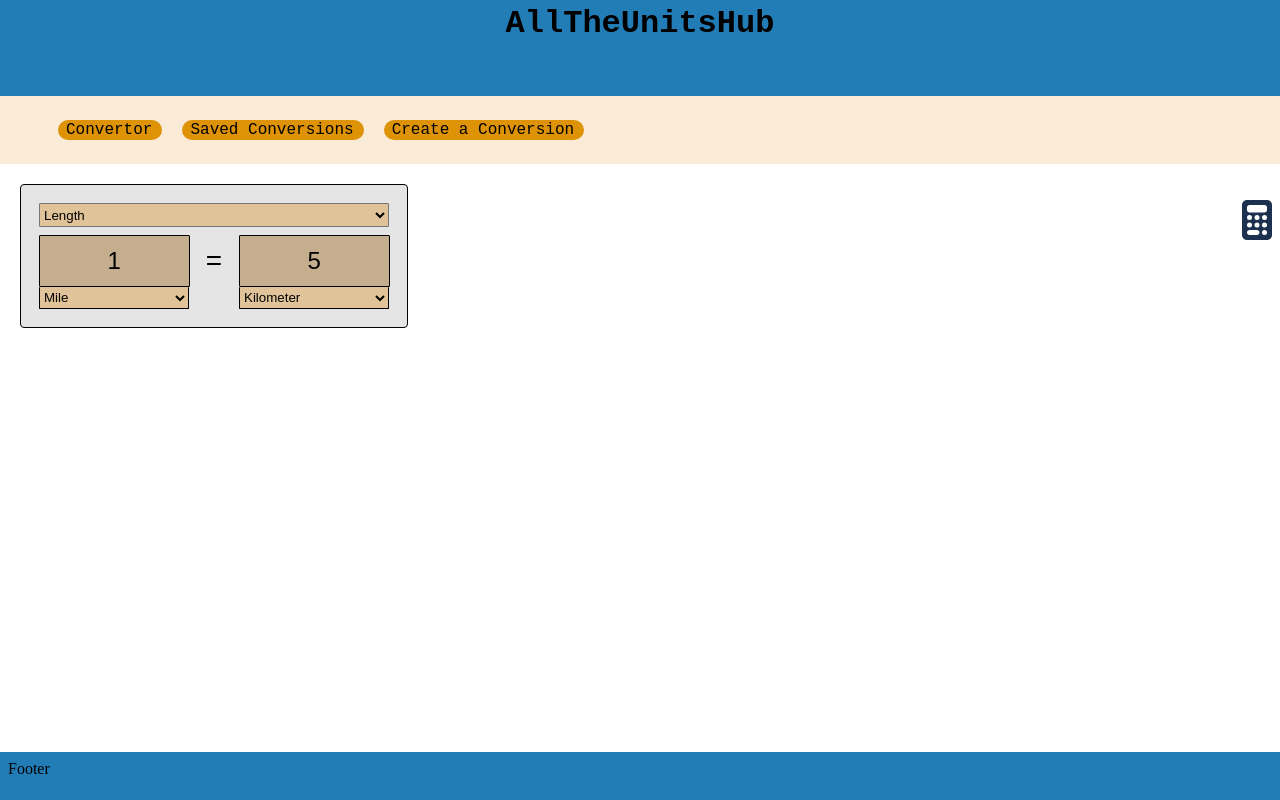
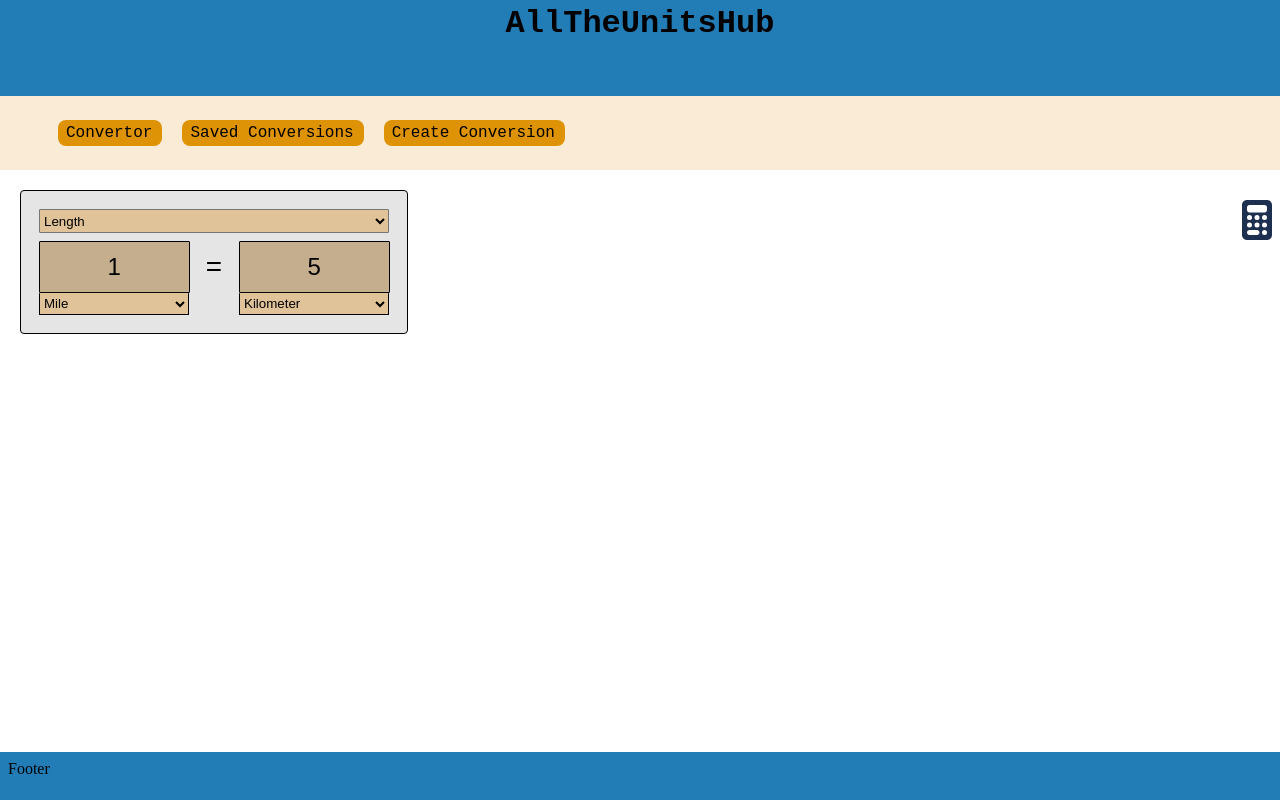
Before and after one commit to Timberland9x/AllTheUnitsHub, a plain HTML site: page index.html in a window 1280 px wide. Drawn offline with Linux system fonts and the light colour scheme.

Commit message:
nav ui updated

```diff
--- a/index.html
+++ b/index.html
@@ -15,7 +15,7 @@
         <ul>
             <li><a href="./index.html">Convertor</a></li>
             <li><a href="./index.html">Saved Conversions</a></li>
-            <li><a href="./createConv.html">Create a Conversion</a></li>
+            <li><a href="./createConv.html">Create Conversion</a></li>
         </ul>
     </nav>
     <div class="conversionContainer">
--- a/styles.css
+++ b/styles.css
@@ -39,18 +39,23 @@ nav ul {
 
 nav ul li{
     background-color:rgb(222, 147, 7);
-    border-radius: 10px;
-    padding: 1px 10px 1px 8px;
+    border-radius: 8px;
+    padding: 4px 10px 4px 8px;
     margin-right: 10px;
     margin-left: 10px;
-
 }
 
-nav li a{
+nav ul li:hover{
+    background-color:rgba(222, 147, 7, 0.775);
+    text-decoration: underline;
+}
+
+nav ul li a{
     text-decoration: none;
     color: black;
+}
 
-}
+
 .calculatorIcon{
     position: fixed;
     right: 6px;
```
Also changed, not shown: createConv.html (+1 -1 lines).
